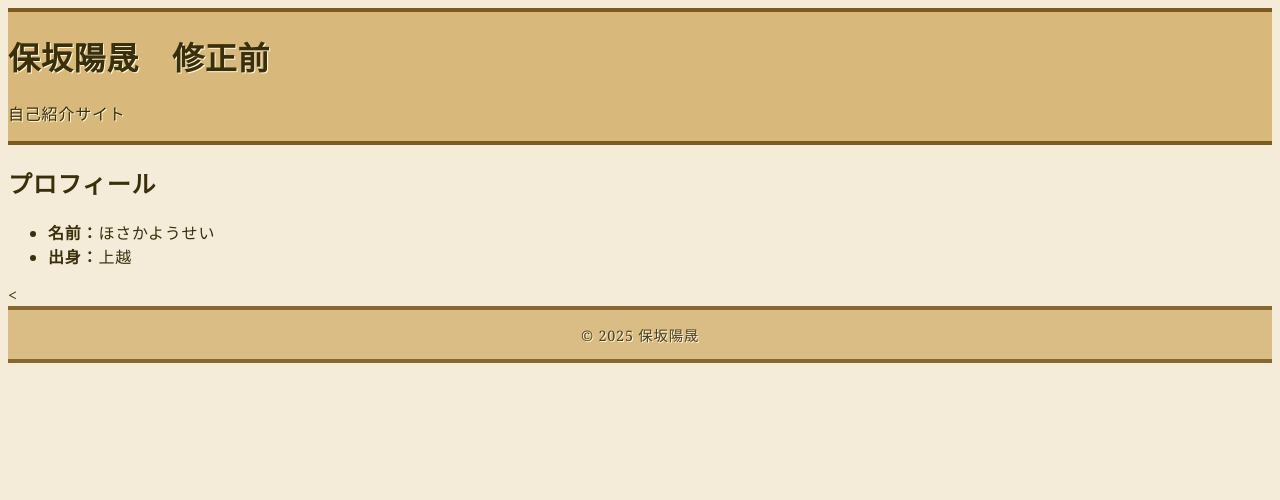
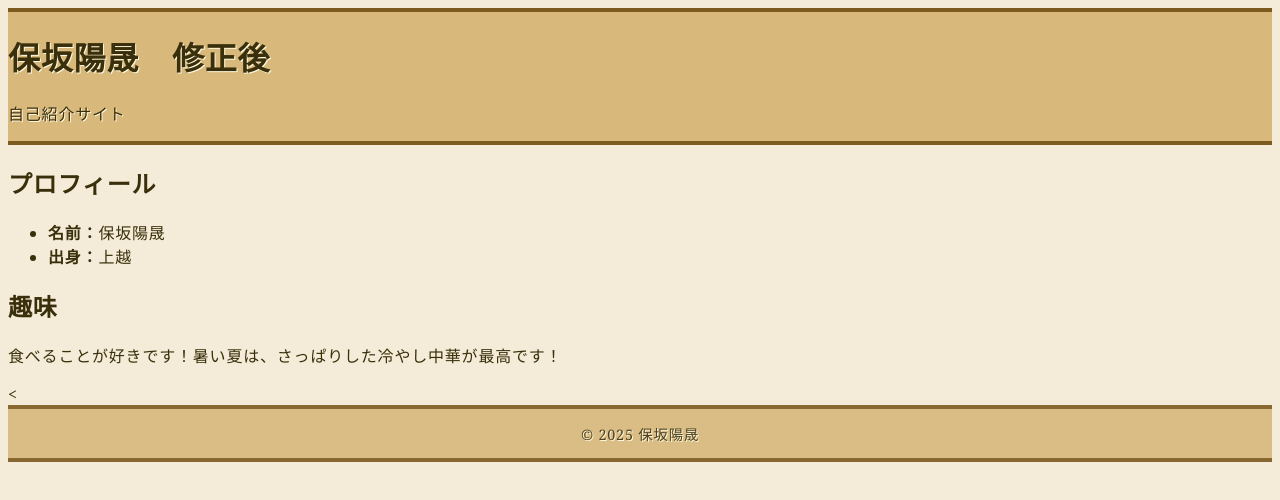
Before and after one commit to hosakayosei/website, a plain HTML site: page index.html in a window 1280 px wide. Drawn offline with Linux system fonts and the light colour scheme.

Commit message:
Update index.html

```diff
--- a/index.html
+++ b/index.html
@@ -2,25 +2,29 @@
 <html lang="ja">
 <head>
   <meta charset="UTF-8">
-  <title>保坂陽晟:修正前 | 自己紹介</title>
+  <title>保坂陽晟:修正後 | 自己紹介</title>
   <meta name="viewport" content="width=device-width, initial-scale=1.0">
   <link rel="stylesheet" href="style.css">
 </head>
 <body>
   <div class="container">
     <header>
-      <h1>保坂陽晟　修正前</h1>
+      <h1>保坂陽晟　修正後</h1>
       <p class="subtitle">自己紹介サイト</p>
     </header>
     <main>
       <section class="profile">
         <h2>プロフィール</h2>
         <ul>
-          <li><strong>名前：</strong>ほさかようせい</li>
+          <li><strong>名前：</strong>保坂陽晟</li>
           <li><strong>出身：</strong>上越</li>
         </ul>
       </section>
-
+         </section>
+      <section class="about">
+        <h2>趣味</h2>
+        <p>食べることが好きです！暑い夏は、さっぱりした冷やし中華が最高です！</p>
+      </section>
     </main><
     <footer>
       <p>&copy; 2025 保坂陽晟</p>
```
